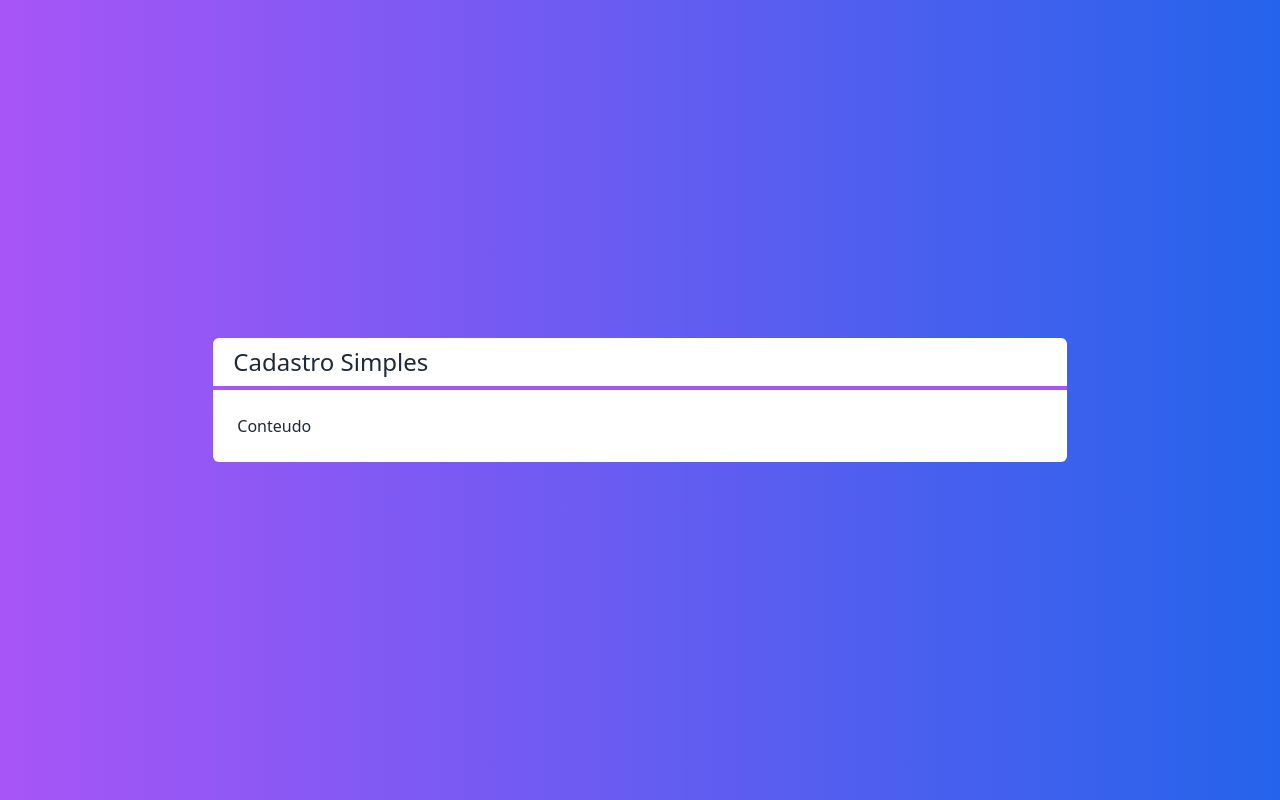
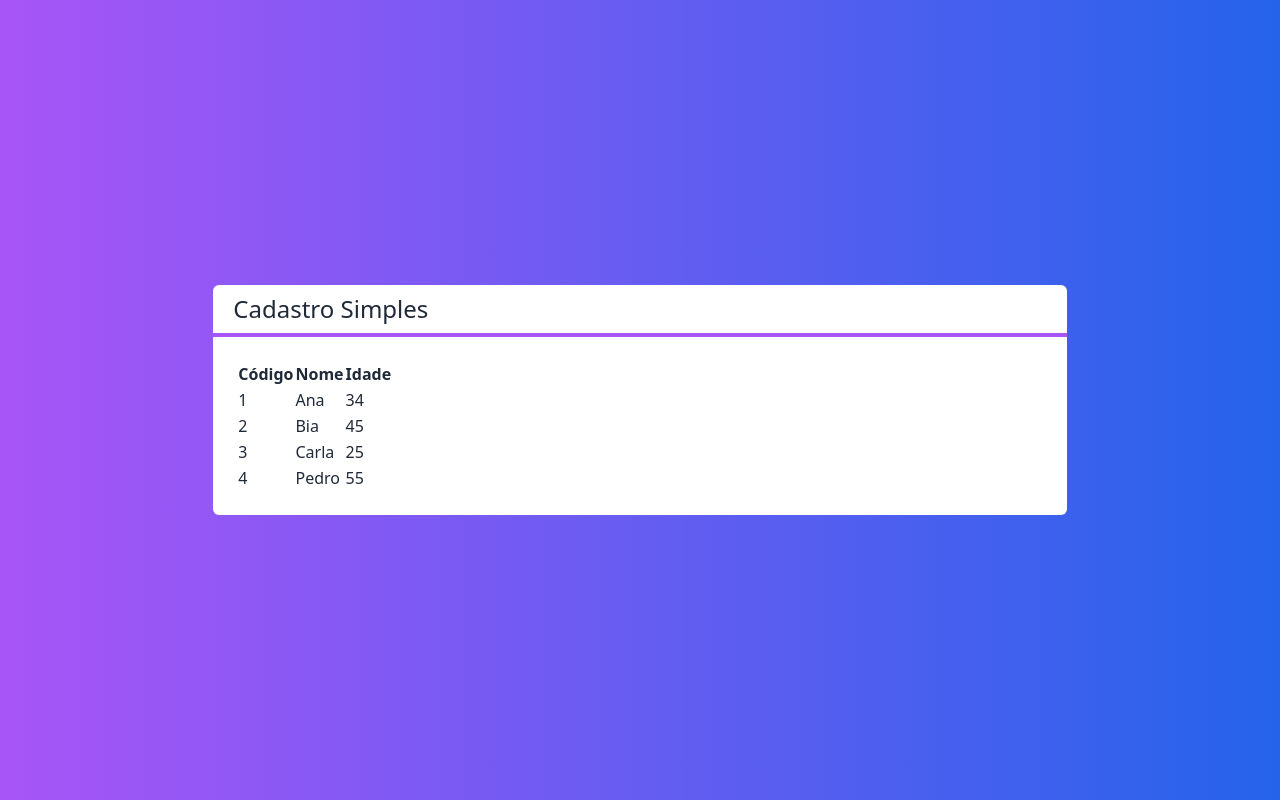
Before and after one commit to davidIsrael-rj/next-crud, a Next.js app: page / in a window 1280 px wide. Built offline with nearby package versions, Linux system fonts and the light colour scheme.

Commit message:
Componente Tabela #01

```diff
--- /dev/null
+++ b/src/components/Tabela.tsx
@@ -0,0 +1,43 @@
+import Cliente from "../core/Cliente";
+
+interface TabelaProps {
+    clientes: Cliente[]
+}
+
+export default function Tabela(props: TabelaProps) {
+
+    function renderizarCabecalho() {
+        return (
+            <tr>
+                <th>Código</th>
+                <th>Nome</th>
+                <th>Idade</th>
+            </tr>
+
+        )
+    }
+
+    function renderizarDados() {
+        return props.clientes?.map((cliente, i) => {
+            return (
+                <tr key={cliente.id}>
+                    <td>{cliente.id}</td>
+                    <td>{cliente.nome}</td>
+                    <td>{cliente.idade}</td>
+                </tr>
+            )
+        })
+    }
+
+    return (
+        <table>
+            <thead>
+                {renderizarCabecalho()}
+            </thead>
+            <tbody>
+                {renderizarDados()}
+            </tbody>
+        </table>
+
+    )
+}
--- a/src/pages/index.tsx
+++ b/src/pages/index.tsx
@@ -1,10 +1,19 @@
 import Image from 'next/image'
 import { Inter } from 'next/font/google'
 import Layout from '../components/Layout'
+import Tabela from '../components/Tabela'
+import Cliente from '../core/Cliente'
 
 const inter = Inter({ subsets: ['latin'] })
 
 export default function Home() {
+
+  const clientes = [
+    new Cliente('Ana', 34, '1'),
+    new Cliente('Bia', 45, '2'),
+    new Cliente('Carla', 25, '3'),
+    new Cliente('Pedro', 55, '4'),
+  ]
   return (
 
       <div className={`
@@ -13,7 +22,7 @@
         text-white
       `}>
         <Layout titulo='Cadastro Simples'>
-          <span>Conteudo</span>
+          <Tabela clientes={clientes}></Tabela>
         </Layout>
       </div>
 
```
